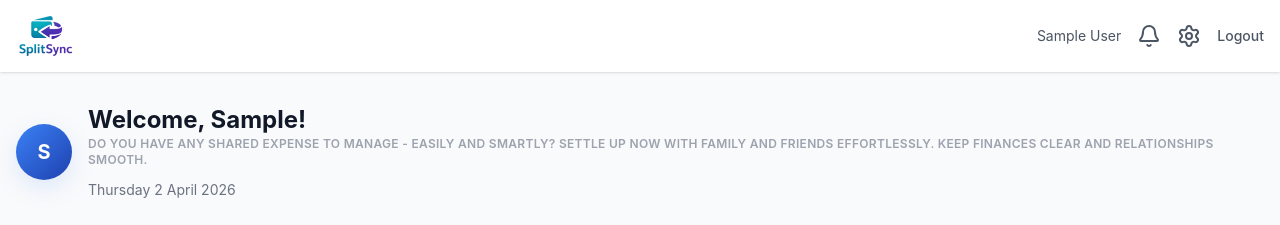
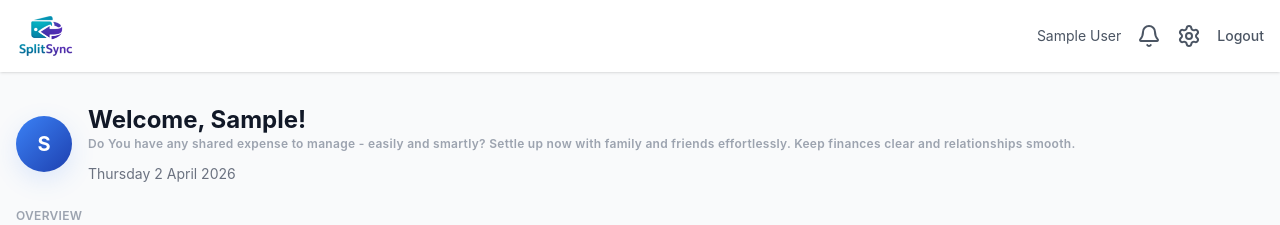
Before and after one commit to EmmanuelAbolade/Split-sync, a React (Create React App) app: page /dashboard in a window 1280 px wide. Shown: the top 225 px of the page. Built offline with nearby package versions, Linux system fonts and the light colour scheme; no server answers; the database is empty; sample sign-in values are in the browser's storage.

Commit message:
fix:remove uppercase in welcome section

```diff
--- a/src/pages/Dashboard.jsx
+++ b/src/pages/Dashboard.jsx
@@ -372,7 +372,7 @@ export default function Dashboard() {
                   ? `Welcome back, ${user?.displayName?.split(' ')[0] || 'there'}!`
                   : `Welcome, ${user?.displayName?.split(' ')[0] || 'there'}!`}
               </h2>
-              <p className="text-xs font-semibold uppercase tracking-wide text-gray-400 dark:text-gray-500 mb-3">Do You have any shared expense to manage - easily and smartly? Settle up now with family and friends effortlessly. Keep finances clear and relationships smooth. </p>
+              <p className="text-xs font-semibold tracking-wide text-gray-400 dark:text-gray-500 mb-3">Do You have any shared expense to manage - easily and smartly? Settle up now with family and friends effortlessly. Keep finances clear and relationships smooth. </p>
               <p className="text-sm text-gray-500 dark:text-gray-400">
                 {new Date().toLocaleDateString('en-IE', { weekday: 'long', day: 'numeric', month: 'long', year: 'numeric' })}
               </p>
```
